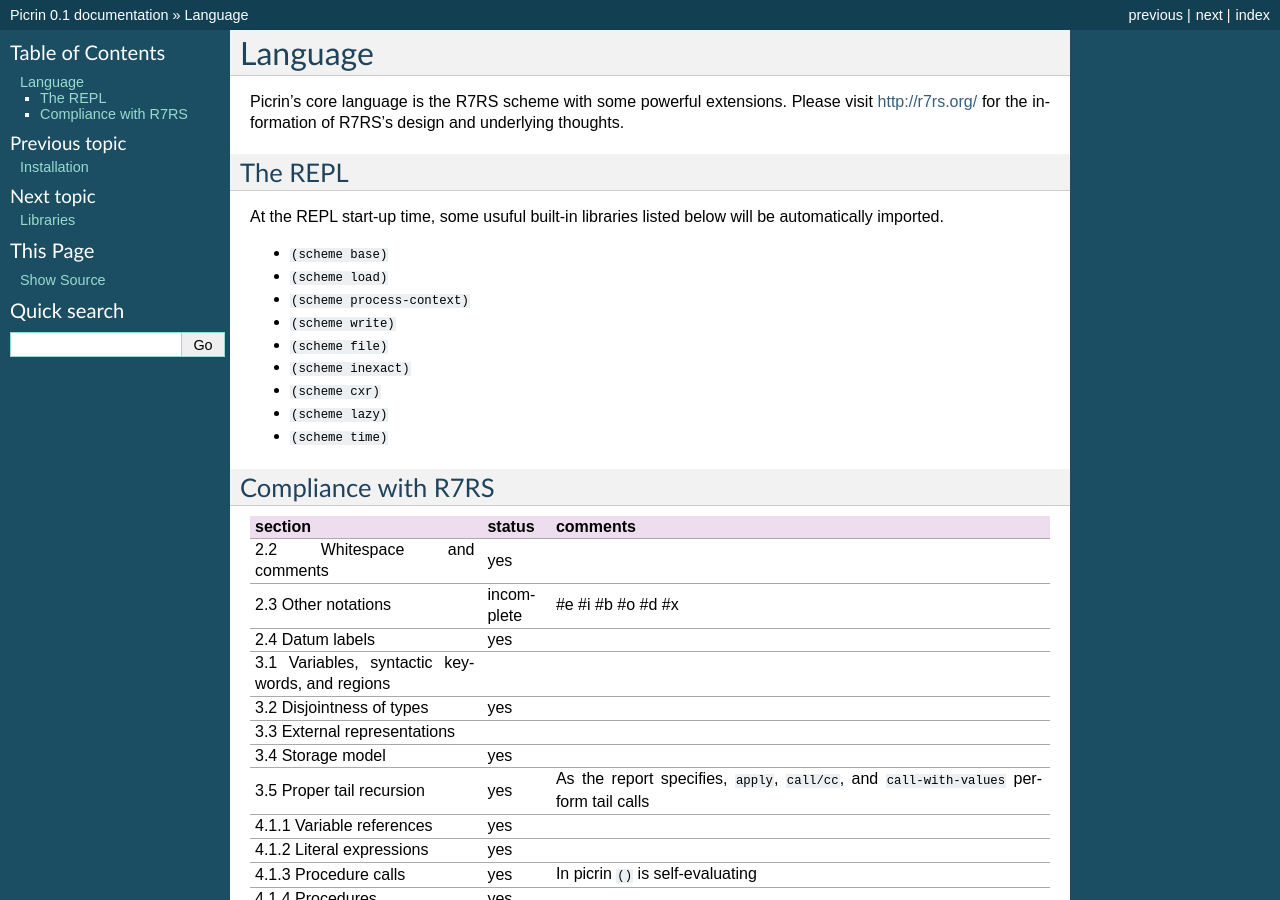
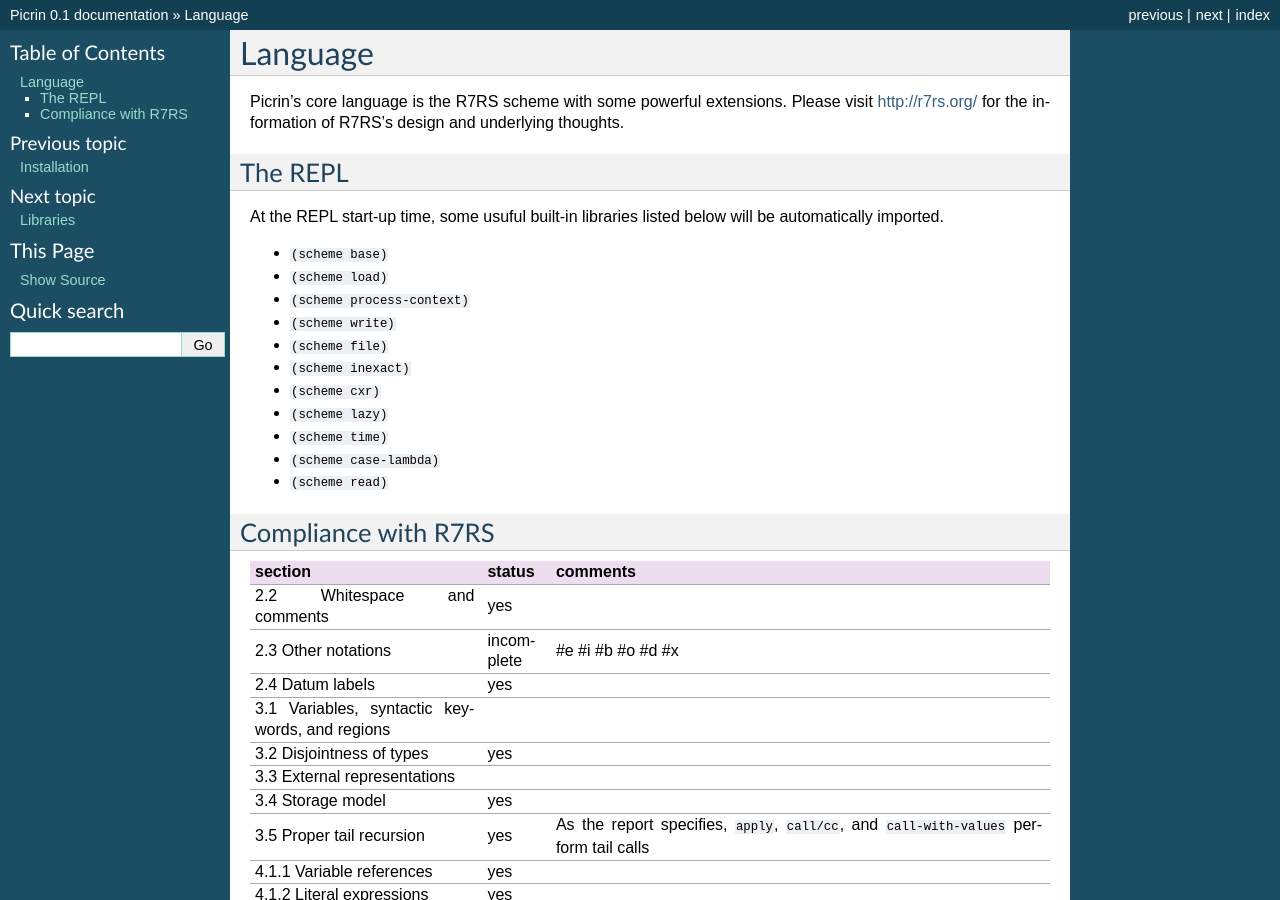
Before and after one commit to picrin-scheme/picrin, a Sphinx documentation site: the page built from docs/lang.rst, in a window 1280 px wide and 900 px high. Built offline with Sphinx 7.4.7, drawn with Linux system fonts in a browser that asks for light colours.

Commit message:
update docs

```diff
--- a/docs/lang.rst
+++ b/docs/lang.rst
@@ -17,6 +17,8 @@
 - ``(scheme cxr)``
 - ``(scheme lazy)``
 - ``(scheme time)``
+- ``(scheme case-lambda)``
+- ``(scheme read)``
 
 Compliance with R7RS
 ---------------------
```
